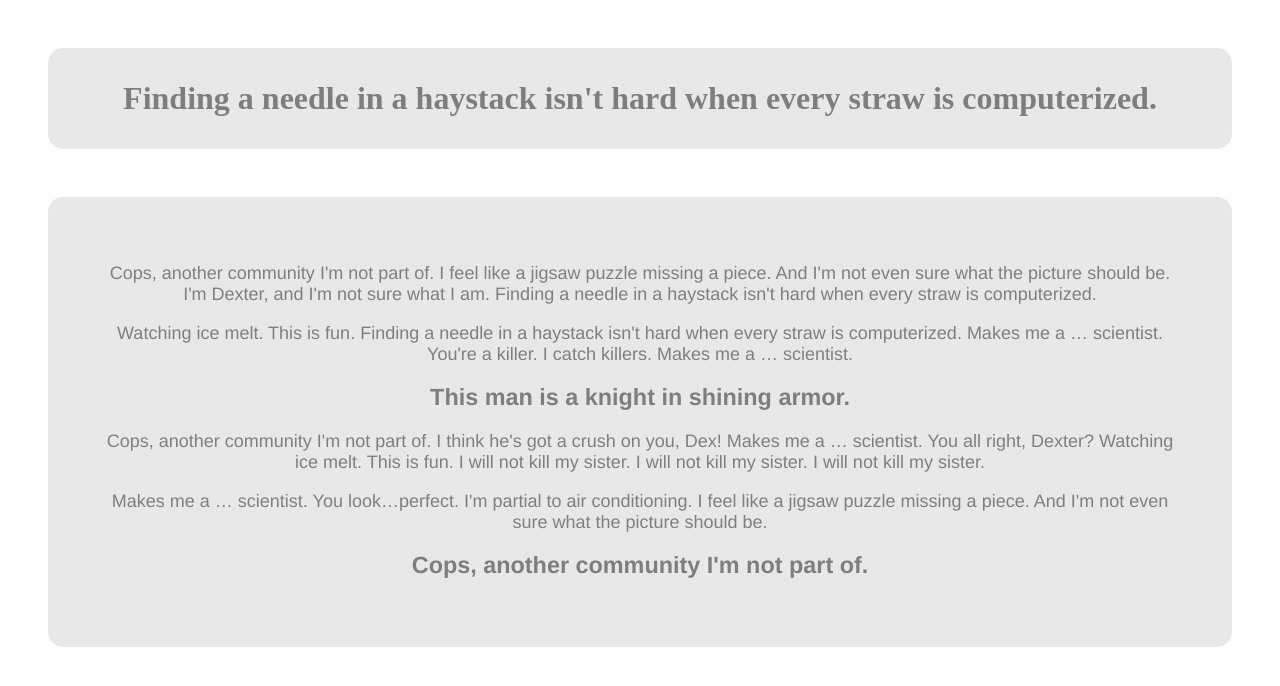
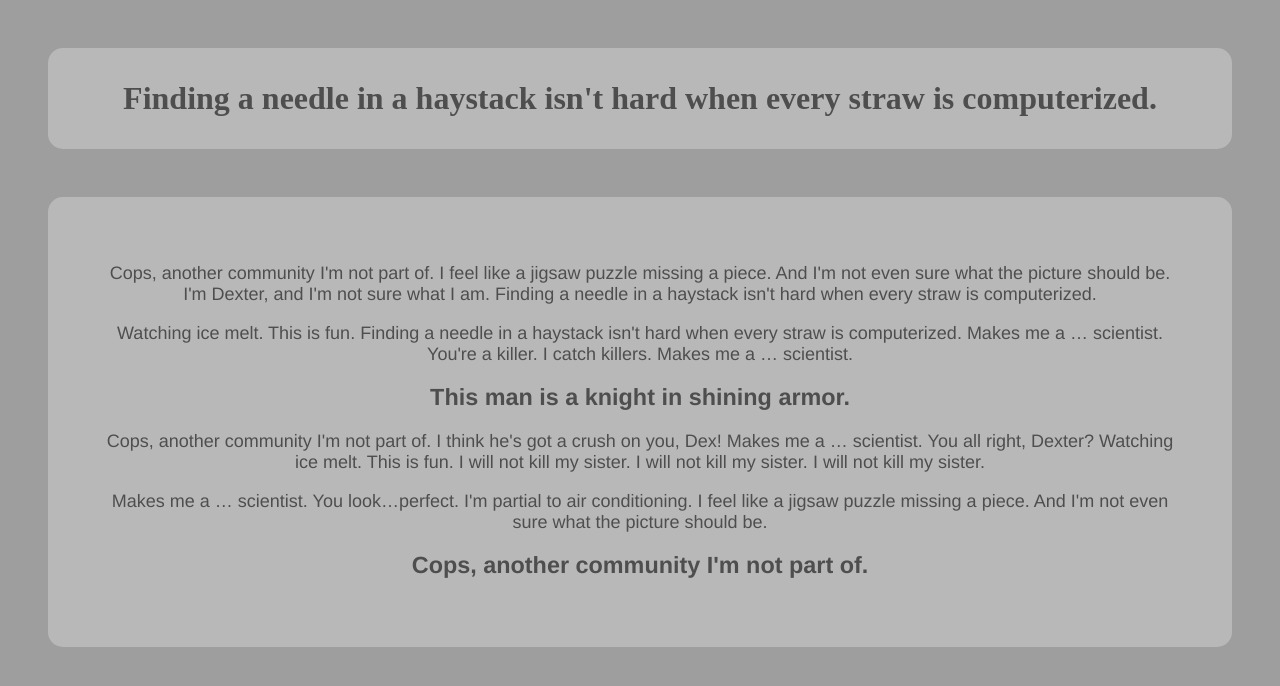
Before and after one commit to SaraAlAwad/CSS_Units2, a plain HTML site: page index.html in a window 1280 px wide. Drawn offline with Linux system fonts and the light colour scheme; the site is published under a folder, as on GitHub Pages, so addresses that start at the root find nothing.

Commit message:
2ndCommit

```diff
--- a/assets/css/style.css
+++ b/assets/css/style.css
@@ -1,6 +1,6 @@
 body{
     box-sizing: border-box;
-    background-image: url(/assets/img/bg.jpeg);
+    background-image: url(../img/bg.jpeg);
     background-repeat: no-repeat;
     background-size: cover;
     background-position: center;
```
